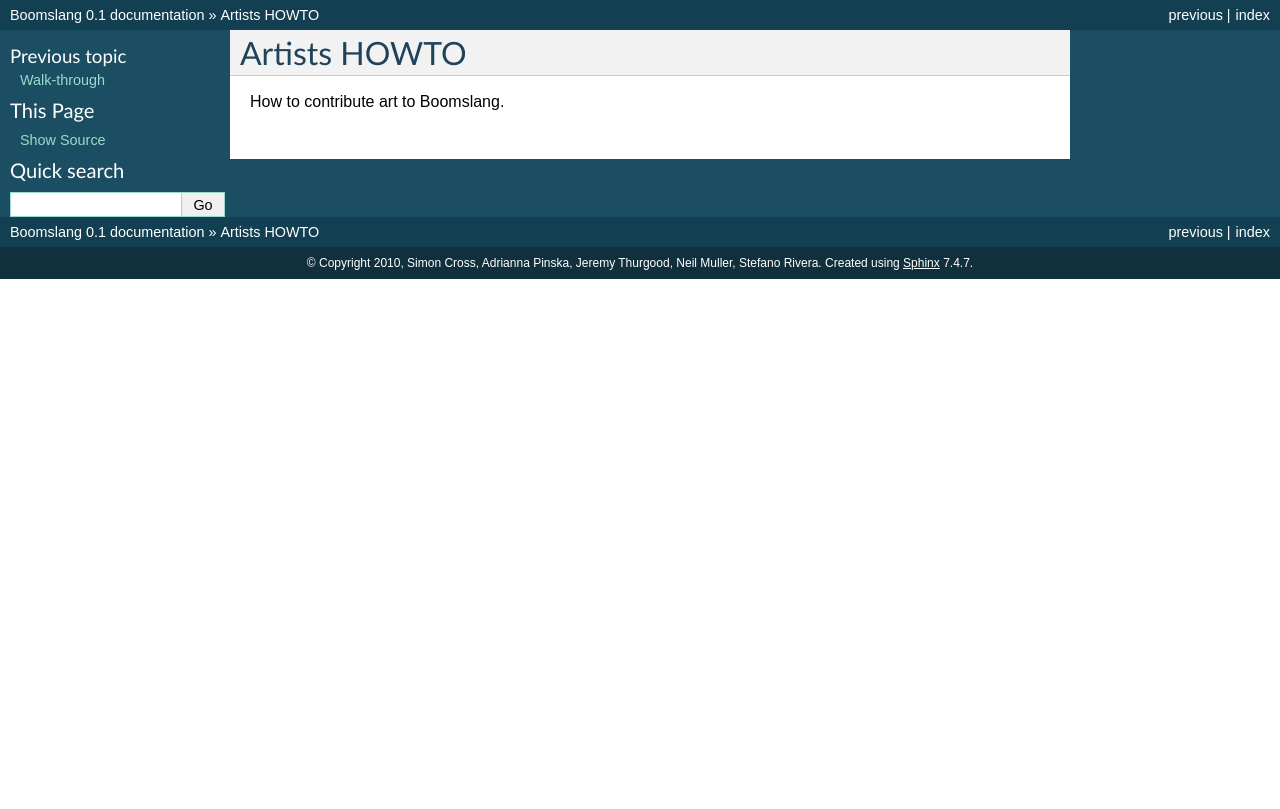
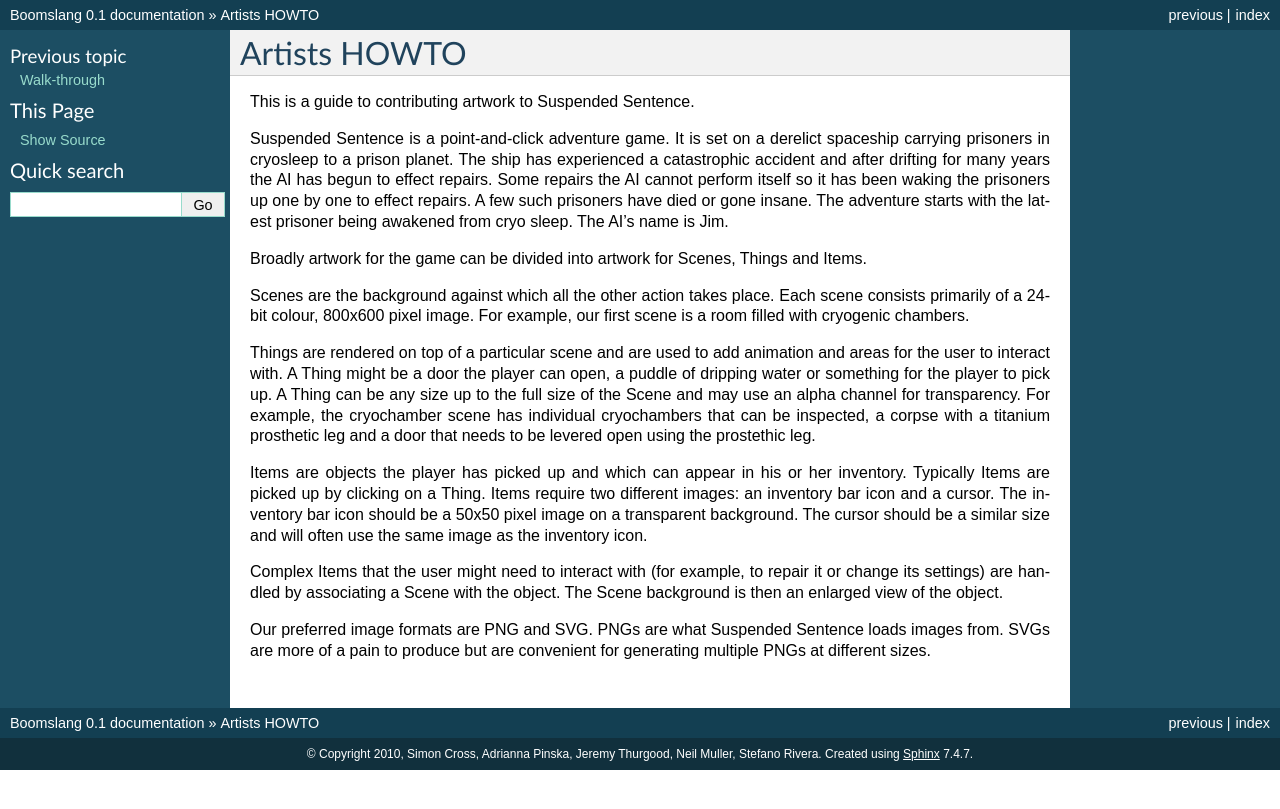
Before and after one commit to CTPUG/pyntnclick, a Sphinx documentation site: the page built from docs/artists.rst, in a window 1280 px wide. Shown: the top 809 px of the page. Built offline with Sphinx 7.4.7, drawn with Linux system fonts in a browser that asks for light colours.

Commit message:
Outline for artists.

```diff
--- a/docs/artists.rst
+++ b/docs/artists.rst
@@ -1,4 +1,41 @@
 Artists HOWTO
 =============
 
-How to contribute art to Boomslang.
+This is a guide to contributing artwork to Suspended Sentence.
+
+Suspended Sentence is a point-and-click adventure game. It is set on a derelict
+spaceship carrying prisoners in cryosleep to a prison planet. The ship has
+experienced a catastrophic accident and after drifting for many years the AI
+has begun to effect repairs. Some repairs the AI cannot perform itself so it
+has been waking the prisoners up one by one to effect repairs. A few such
+prisoners have died or gone insane. The adventure starts with the latest
+prisoner being awakened from cryo sleep. The AI's name is Jim.
+
+Broadly artwork for the game can be divided into artwork for Scenes, Things and
+Items.
+
+Scenes are the background against which all the other action takes place.  Each
+scene consists primarily of a 24-bit colour, 800x600 pixel image. For example,
+our first scene is a room filled with cryogenic chambers.
+
+Things are rendered on top of a particular scene and are used to add animation
+and areas for the user to interact with. A Thing might be a door the player can
+open, a puddle of dripping water or something for the player to pick up. A Thing
+can be any size up to the full size of the Scene and may use an alpha channel
+for transparency. For example, the cryochamber scene has individual cryochambers
+that can be inspected, a corpse with a titanium prosthetic leg and a door that
+needs to be levered open using the prostethic leg.
+
+Items are objects the player has picked up and which can appear in his or her
+inventory. Typically Items are picked up by clicking on a Thing. Items require
+two different images: an inventory bar icon and a cursor. The inventory bar
+icon should be a 50x50 pixel image on a transparent background. The cursor should
+be a similar size and will often use the same image as the inventory icon.
+
+Complex Items that the user might need to interact with (for example, to repair
+it or change its settings) are handled by associating a Scene with the object. The
+Scene background is then an enlarged view of the object.
+
+Our preferred image formats are PNG and SVG. PNGs are what Suspended Sentence
+loads images from. SVGs are more of a pain to produce but are convenient for
+generating multiple PNGs at different sizes.
```
